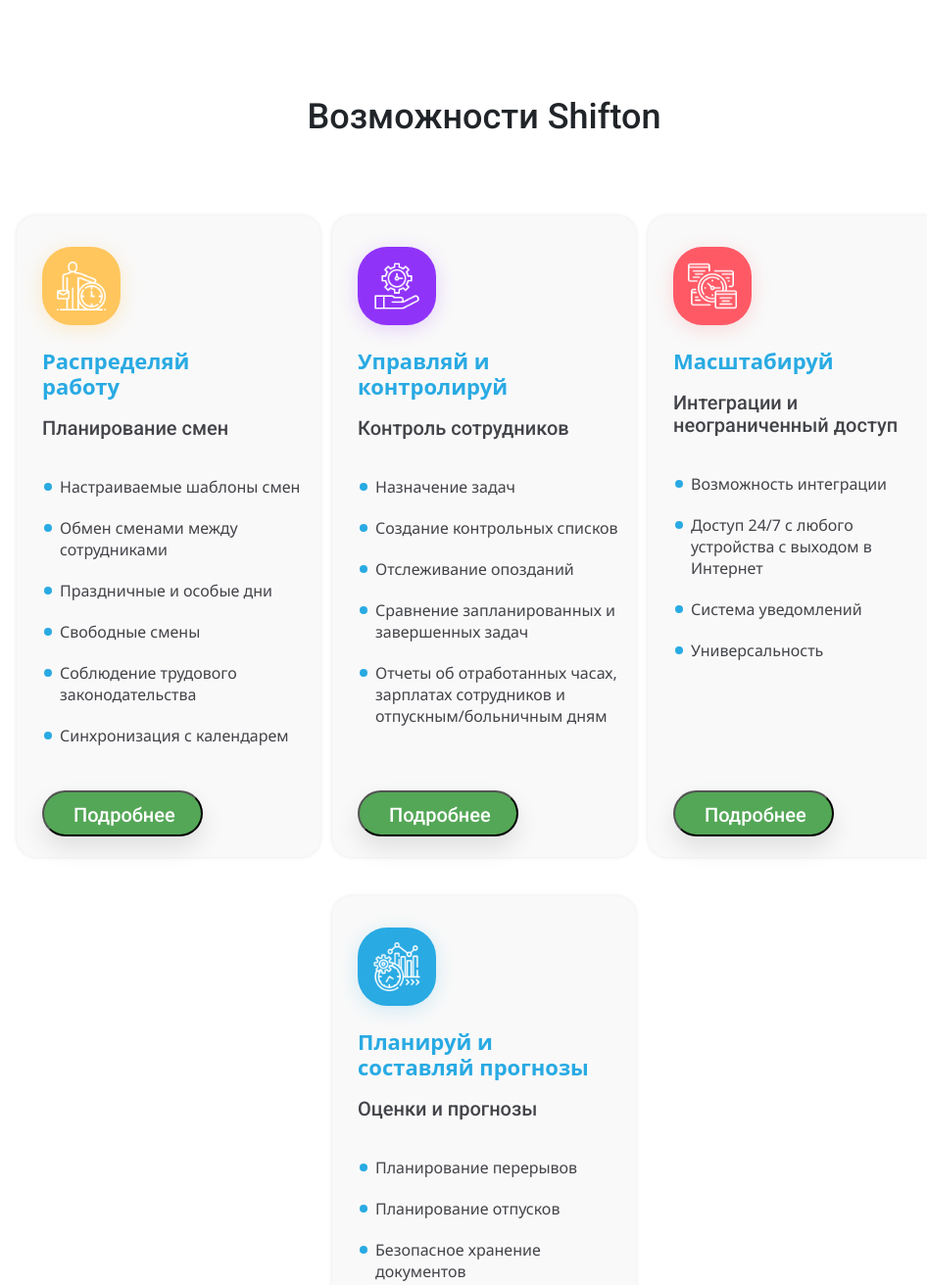
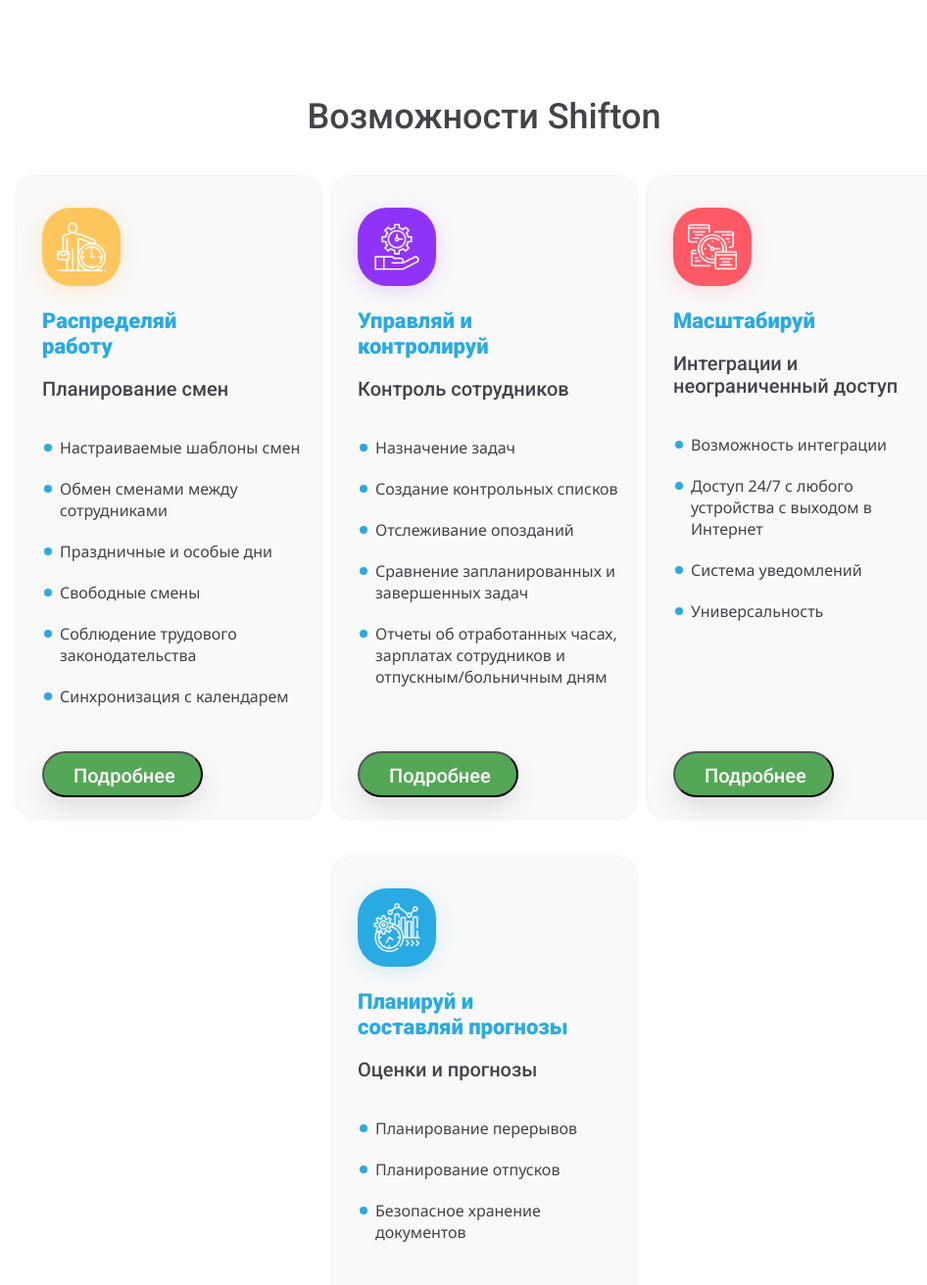
Before and after one commit to deverser/ShiftOn, a website: page index.html in a window 1280 px wide. Shown: the part 798-2110 px from the top of the page at 98% size, without its empty margins (146-1092 px from the left). Drawn offline with Linux system fonts and the light colour scheme.

Commit message:
Отредактированы стили заголовков

```diff
--- a/index.html
+++ b/index.html
@@ -52,12 +52,12 @@
         <section class="opportunities">
             <div class="container">
                 <div class="row">
-                    <h2 class="title title_feature title_feature_opportunities col-md-12">Возможности Shifton</h2>
+                    <h2 class="title title_opportunities col-md-12">Возможности Shifton</h2>
                 </div>
                 <div class="row justify-content-center">
                     <div class="opportunities__card col-md-3">
                         <div class="opportunities__card__img opportunities__card__img_orange"><img src="icons/time-management.png" alt="time-management"></div>
-                        <h3 class="title_opportunities-card">Распределяй<br>работу</h3>
+                        <h3 class="title title_opportunities-card">Распределяй<br>работу</h3>
                         <div class="opportunities__card__subtitle">Планирование смен
                         </div>
                         <ul class="opportunities__card__list">
@@ -72,7 +72,7 @@
                     </div>
                     <div class="opportunities__card col-md-3">
                         <div class="opportunities__card__img opportunities__card__img_violet"><img src="icons/time-management_2.png" alt="time-management"></div>
-                        <h3 class="title_opportunities-card">Управляй и <br>контролируй</h3>
+                        <h3 class="title title_opportunities-card">Управляй и <br>контролируй</h3>
                         <div class="opportunities__card__subtitle">Контроль сотрудников
                         </div>
                         <ul class="opportunities__card__list">
@@ -86,7 +86,7 @@
                     </div>
                     <div class="opportunities__card col-md-3">
                         <div class="opportunities__card__img opportunities__card__img_coral"><img src="icons/clock.png" alt="clock"></div>
-                        <h3 class="title_opportunities-card">Масштабируй
+                        <h3 class="title title_opportunities-card">Масштабируй
                         </h3>
                         <div class="opportunities__card__subtitle">Интеграции и неограниченный доступ
                         </div>
@@ -100,7 +100,7 @@
                     </div>
                     <div class="opportunities__card col-md-3">
                         <div class="opportunities__card__img opportunities__card__img_blue"><img src="icons/time.png" alt="time"></div>
-                        <h3 class="title_opportunities-card">Планируй и <br>составляй прогнозы</h3>
+                        <h3 class="title title_opportunities-card">Планируй и <br>составляй прогнозы</h3>
                         <div class="opportunities__card__subtitle">Оценки и прогнозы
                         </div>
                         <ul class="opportunities__card__list">
@@ -143,7 +143,7 @@
             </div>
         </section>
         <section class="automation">
-            <h2 class="title title_automation">Управление сменами и перерывами</h2>
+            <h2 class="title title_management">Управление сменами и перерывами</h2>
             <div class="container">
                 <div class="row justify-content-between align-items-center">
                     <div class="automation__content col-md-6">
--- a/scss/blocks/_title.scss
+++ b/scss/blocks/_title.scss
@@ -15,9 +15,11 @@
     }
     &_opportunities-card {
         margin-top: 23px;
+        margin-bottom: 0;
         font-weight: 900;
         font-size: 22px;
         line-height: 26px;
+        text-align: left;
         color: #29AAE3;
     }
     &_opportunities {
@@ -30,4 +32,7 @@
     &_optimization {
         color: #9033F9;
     }
+    &_management {
+        color: #FF5966;
+    }
 }
```
Also changed, not shown: css/style.min.css.
